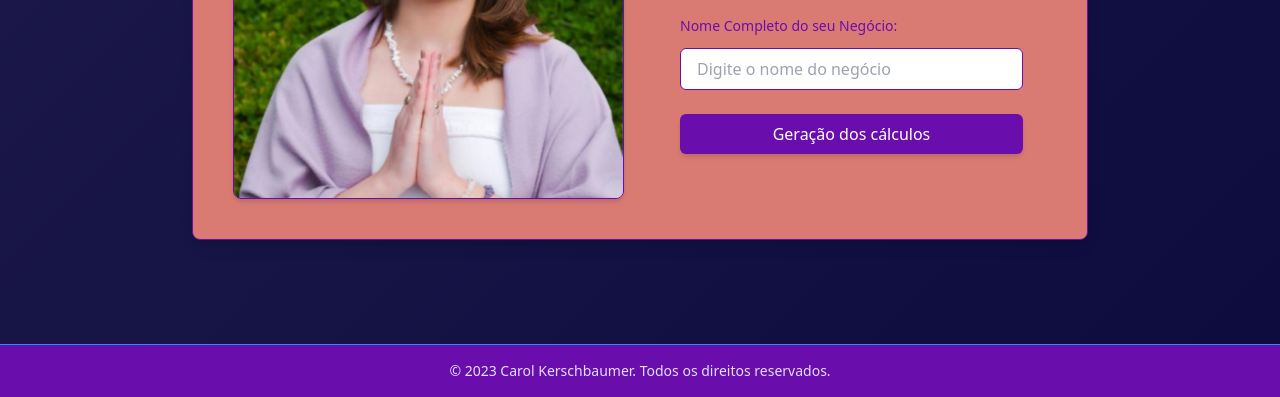
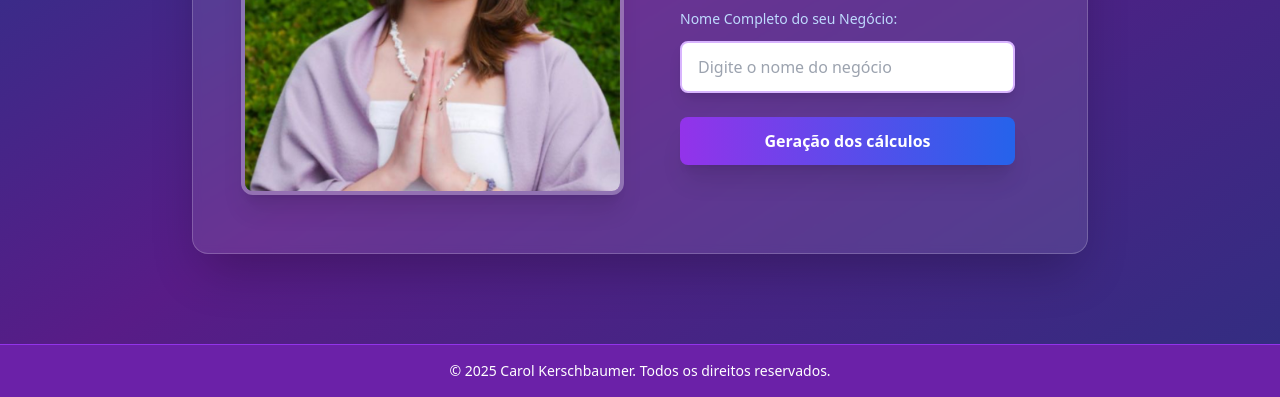
Before and after one commit to marcotulionasc/carol-soulplan, a plain HTML site: page business/index.html in a window 1280 px wide. Shown: the part 403-800 px from the top of the page. Drawn offline with nearby package versions, Linux system fonts and the light colour scheme.

Commit message:
Refine styling in index.html by updating font weights, enhancing button hover effects, and improving input field designs. Update copyright year to 2025 in the footer.

```diff
--- a/business/index.html
+++ b/business/index.html
@@ -5,71 +5,40 @@
     <title>Carol Kerschbaumer - Calculator Soul</title>
     <script src="https://cdn.tailwindcss.com"></script>
     <style>
-        @import url('https://fonts.googleapis.com/css2?family=Cormorant+Garamond:wght@400;700&family=Roboto:wght@400;700&display=swap');
+        @import url('https://fonts.googleapis.com/css2?family=Cormorant+Garamond:wght@400;700&family=Roboto:wght@400;500;700&display=swap');
 
         body {
             font-family: 'Roboto', sans-serif;
-            background: linear-gradient(135deg, #1E1B4B, #0D0B3E);
-            color: #E0E0FF;
         }
 
         h1, h2, h3 {
             font-family: 'Cormorant Garamond', serif;
-            color: #E0E0FF;
         }
 
-        header, footer {
-            background-color: #4B0082;
-            color: #E0E0FF;
+        /* Efeitos suaves para transições */
+        * {
+            transition: all 0.3s ease;
         }
 
-        section {
-            background-color: #3A3A6A;
-            border-radius: 8px;
-            box-shadow: 0 4px 8px rgba(0, 0, 0, 0.2);
+        /* Estilo para o backdrop blur */
+        .backdrop-blur-sm {
+            backdrop-filter: blur(8px);
         }
 
-        img {
-            border-radius: 8px;
-            box-shadow: 0 4px 8px rgba(0, 0, 0, 0.2);
-        }
-
-        label {
-            color: #B0B0FF;
-        }
-
-        input {
-            border: 1px solid #4B0082;
-            border-radius: 4px;
-            padding: 8px;
-            color: #1E1B4B;
+        /* Hover effects personalizados */
+        button:hover {
+            transform: translateY(-2px);
         }
 
         input:focus {
-            border-color: #6A0DAD;
-            box-shadow: 0 0 0 3px rgba(106, 13, 173, 0.2);
-        }
-
-        button {
-            background-color: #6A0DAD;
-            color: #E0E0FF;
-            transition: background-color 0.3s ease, transform 0.3s ease;
-        }
-
-        button:hover {
-            background-color: #4B0082;
-            transform: scale(1.05);
-        }
-
-        footer p {
-            color: #E0E0FF;
+            transform: scale(1.02);
         }
     </style>
 </head>
 
-<body class="bg-[#BF926B] text-[#1E90FF] font-sans flex flex-col min-h-screen">
+<body class="bg-gradient-to-br from-blue-900 via-purple-900 to-indigo-900 text-white font-sans flex flex-col min-h-screen">
 
-    <header class="bg-[#6A0DAD] text-white border-b border-[#1E90FF]">
+    <header class="bg-purple-800 text-white border-b border-purple-600 shadow-lg">
         <div class="container mx-auto flex items-center justify-between p-4">
             <h1 class="text-2xl font-bold">Carol Kerschbaumer</h1>
         </div>
@@ -77,29 +46,29 @@
 
     <main class="flex-grow flex justify-center items-center p-4">
         <section
-            class="bg-[#D97B73] p-6 rounded-lg shadow-lg border border-[#6A0DAD] w-full max-w-4xl flex flex-col md:flex-row">
+            class="bg-white/10 backdrop-blur-sm p-8 rounded-2xl shadow-2xl border border-white/20 w-full max-w-4xl flex flex-col md:flex-row">
             <div class="w-full md:w-1/2 flex justify-center items-center p-4">
-                <img src="../image.png" alt="Imagem" class="rounded-lg shadow-md border border-[#6A0DAD]">
+                <img src="../image.png" alt="Imagem" class="rounded-xl shadow-xl border-4 border-white/30 hover:border-purple-300 transition-all duration-300">
             </div>
 
             <div class="w-full md:w-1/2 p-6 md:p-10 mt-20">
-                <h2 class="text-2xl md:text-3xl font-bold text-center mb-8 text-[#1E90FF]">
+                <h2 class="text-2xl md:text-3xl font-bold text-center mb-8 text-white">
                     Digite o nome completo do seu negócio!
                 </h2>
                 <form id="soulForm" class="space-y-6">
                     <div class="space-y-2">
-                        <label for="fullName" class="block text-sm font-medium text-[#6A0DAD]">Nome Completo do seu Negócio:</label>
+                        <label for="fullName" class="block text-sm font-medium text-blue-200">Nome Completo do seu Negócio:</label>
                         <div class="relative">
                             <input type="text" id="businessName" placeholder="Digite o nome do negócio" required
-                                class="mt-1 pl-4 pr-4 py-2 w-full bg-white text-[#1E90FF] border border-[#6A0DAD] rounded-md focus:outline-none
-                                focus:ring-2 focus:ring-[#D97B73] transition-transform transform focus:scale-[1.02]">
+                                class="mt-1 pl-4 pr-4 py-3 w-full bg-white text-purple-900 border-2 border-purple-300 rounded-lg focus:outline-none
+                                focus:ring-4 focus:ring-purple-500/30 focus:border-purple-500 transition-all duration-300 shadow-lg">
                         </div>
                     </div>
                     <div>
                         <button
                             type="button"
                             id="generateBusinessPlanButton"
-                            class="w-full bg-[#6A0DAD] hover:bg-[#1E90FF] text-white px-4 py-2 rounded-md shadow-md transform transition-transform hover:scale-105 focus:outline-none focus:ring-2 focus:ring-[#D97B73]">
+                            class="w-full bg-gradient-to-r from-purple-600 to-blue-600 hover:from-purple-700 hover:to-blue-700 text-white px-6 py-3 rounded-lg shadow-xl transform transition-all duration-300 hover:scale-105 hover:shadow-2xl focus:outline-none focus:ring-4 focus:ring-purple-500/50 font-semibold">
                             Geração dos cálculos
                         </button>
                     </div>
@@ -108,9 +77,9 @@
         </section>
     </main>
 
-    <footer class="bg-[#6A0DAD] text-white border-t border-[#1E90FF] p-4">
+    <footer class="bg-purple-800 text-white border-t border-purple-600 p-4 shadow-lg">
         <div class="container mx-auto text-center">
-            <p class="text-sm">© 2023 Carol Kerschbaumer. Todos os direitos reservados.</p>
+            <p class="text-sm">© 2025 Carol Kerschbaumer. Todos os direitos reservados.</p>
         </div>
     </footer>
 
```
